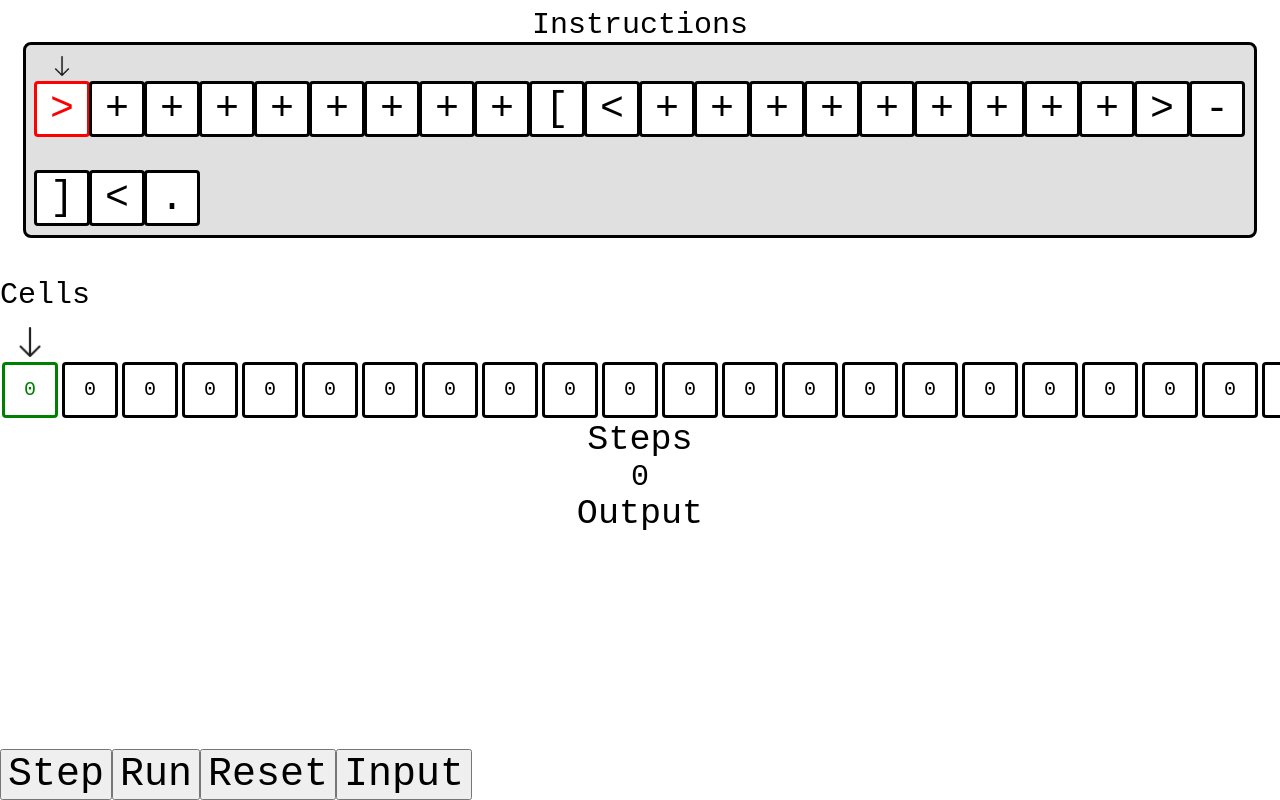
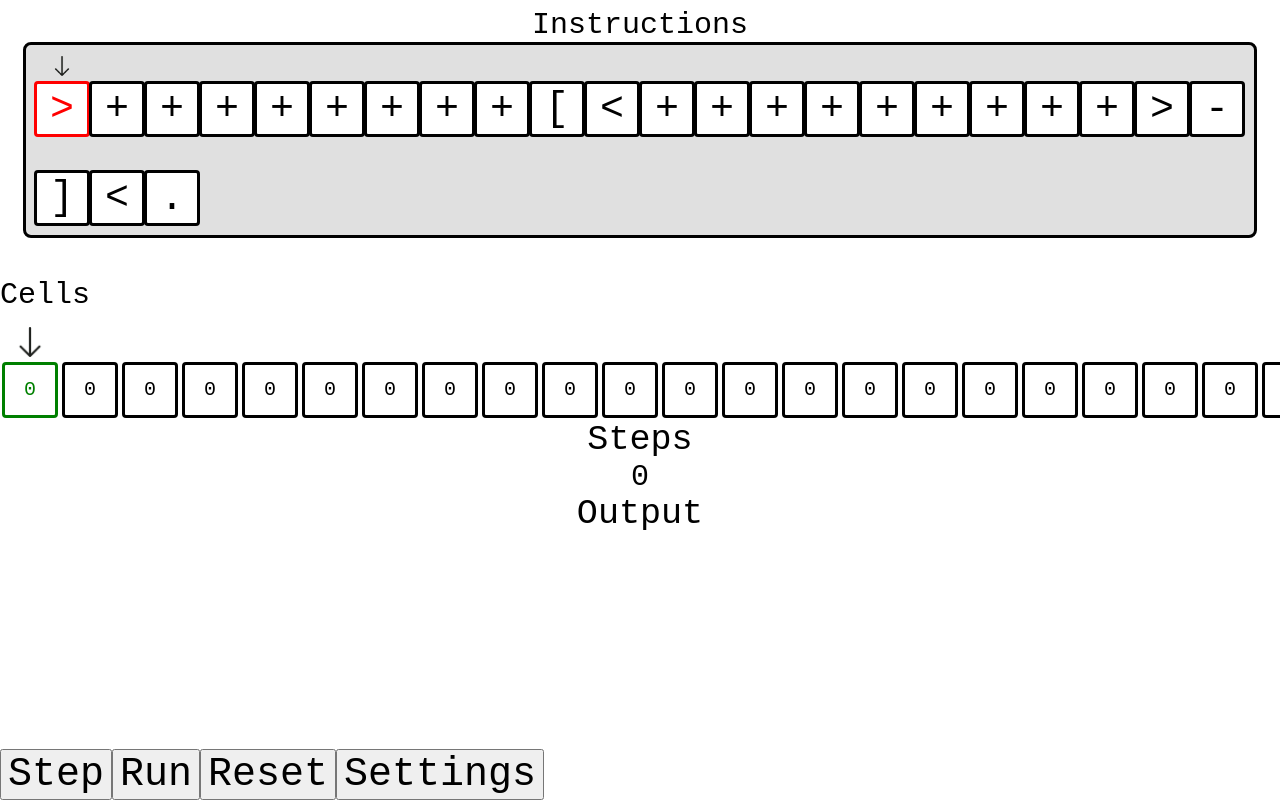
Before and after one commit to mothugget/brainfuck-visualiser, a React (Create React App) app in the folder client/: page / in a window 1280 px wide. Shown: the top 800 px of the page. Built offline with nearby package versions, Linux system fonts and the light colour scheme.

Commit message:
setttings

```diff
--- a/client/src/App.js
+++ b/client/src/App.js
@@ -211,7 +211,7 @@ function App() {
         <button onClick={stepClick} >Step</button>
         <button onClick={run} >Run</button>
         <button onClick={reset} >Reset</button>
-        <button onClick={input} >Input</button>
+        <button onClick={input} >Settings</button>
       </div>
     </div>
   );
```
Also changed, not shown: client/public/logo512.png (deleted).
